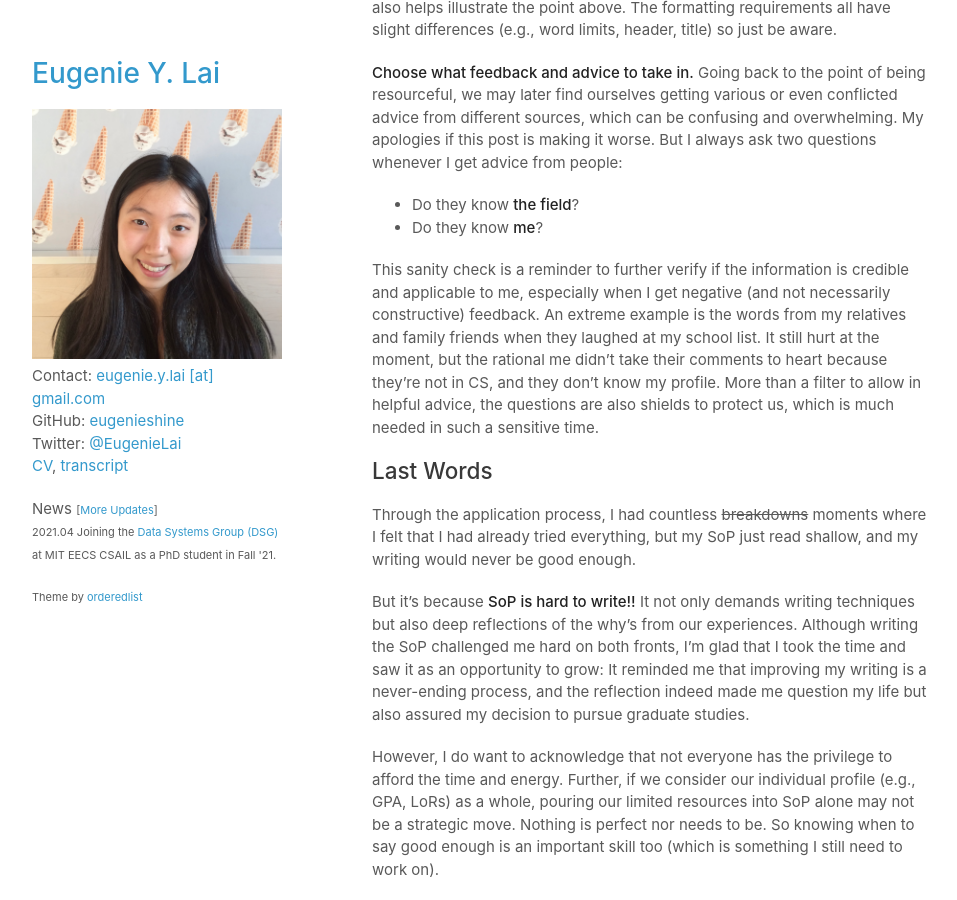
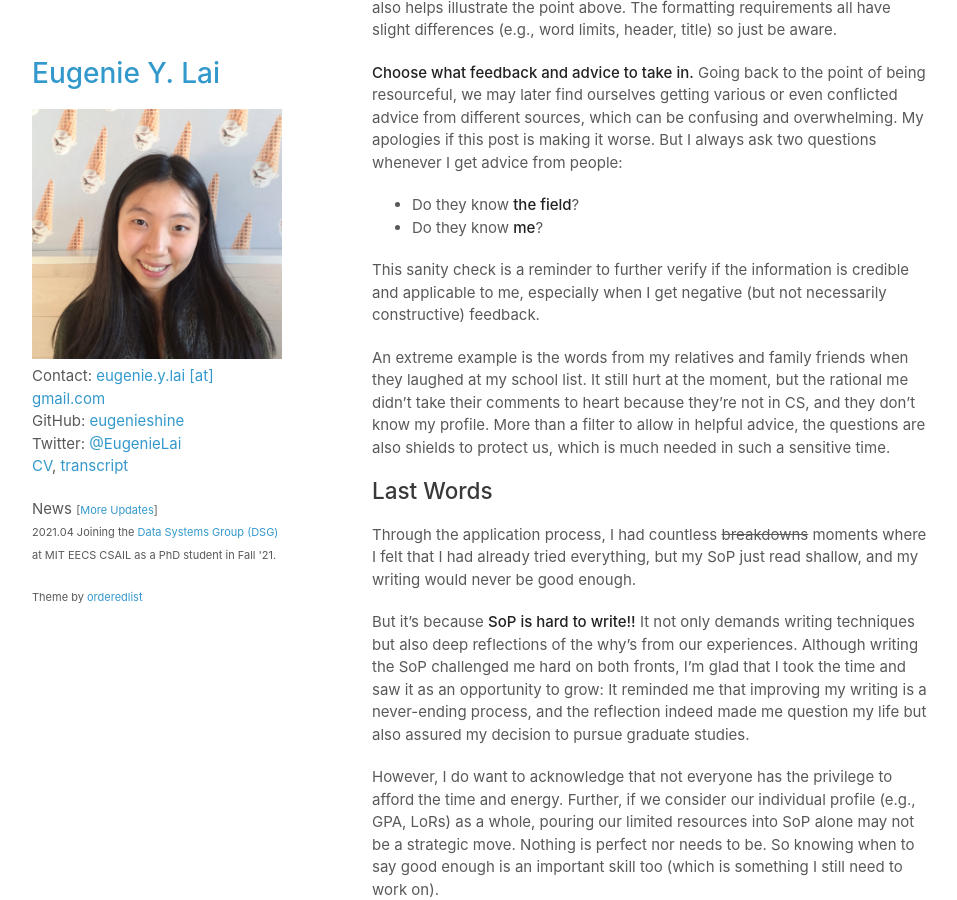
Before and after one commit to eugenielai/eugenielai.github.io, a Jekyll site: the page built from posts/another_annotated_sop.md, in a window 1280 px wide and 900 px high, scrolled down 9421 px. Shown: the whole window, without its empty margins (158-1115 px from the left). Built offline with Jekyll 4.4.1, drawn with Linux system fonts in a browser that asks for light colours; a script that is not in the unit is left out; some of the changed text lies outside the part shown.

Commit message:
update overall thought process sec

```diff
--- a/posts/another_annotated_sop.md
+++ b/posts/another_annotated_sop.md
@@ -152,7 +152,9 @@ I also learned and applied these general/minor things.
 * Do they know **the field**?
 * Do they know **me**?
 
-This sanity check is a reminder to further verify if the information is credible and applicable to me, especially when I get negative (and not necessarily constructive) feedback. An extreme example is the words from my relatives and family friends when they laughed at my school list. It still hurt at the moment, but the rational me didn’t take their comments to heart because they’re not in CS, and they don’t know my profile. More than a filter to allow in helpful advice, the questions are also shields to protect us, which is much needed in such a sensitive time.
+This sanity check is a reminder to further verify if the information is credible and applicable to me, especially when I get negative (but not necessarily constructive) feedback.
+
+An extreme example is the words from my relatives and family friends when they laughed at my school list. It still hurt at the moment, but the rational me didn’t take their comments to heart because they’re not in CS, and they don’t know my profile. More than a filter to allow in helpful advice, the questions are also shields to protect us, which is much needed in such a sensitive time.
 
 ## Last Words
 
```
Also changed, not shown: other parts of posts/another_annotated_sop.md (+1 -1 lines).
